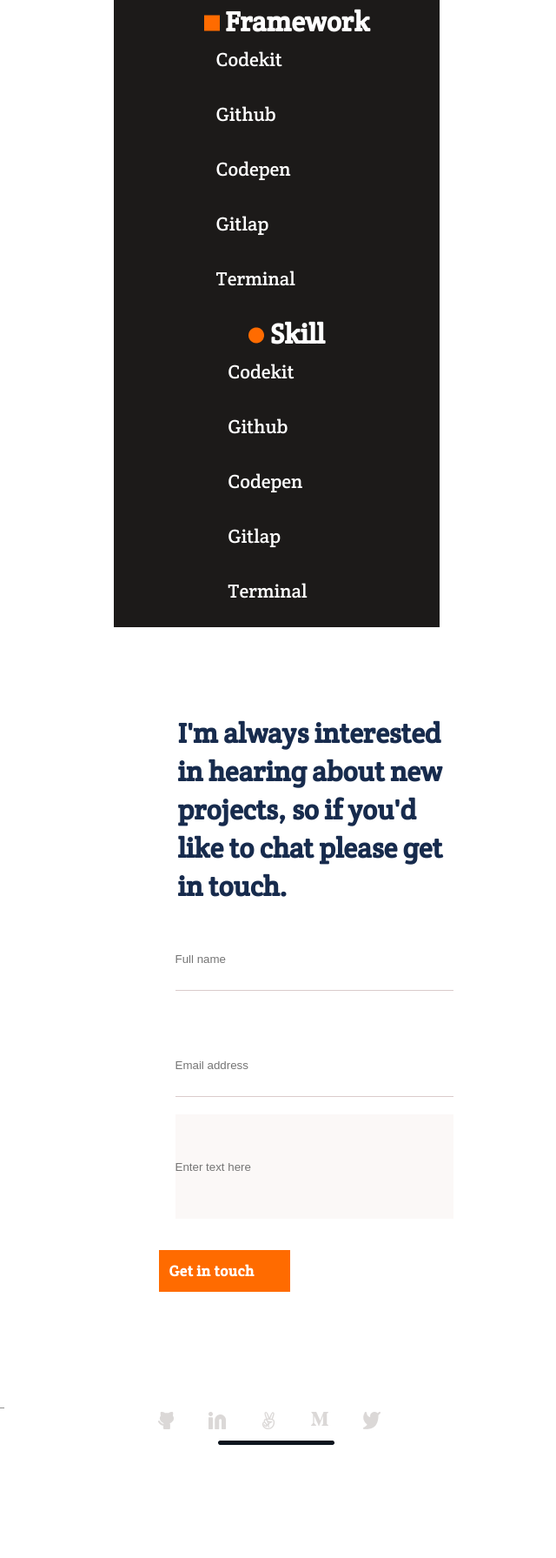
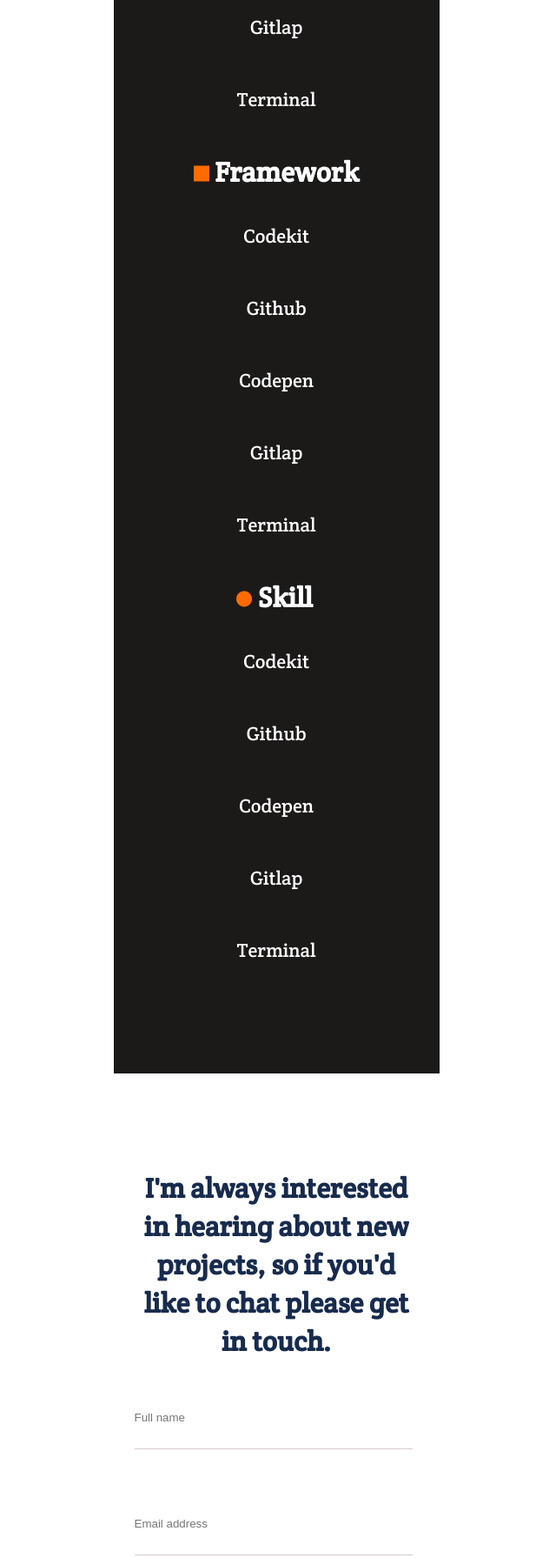
Before and after one commit to SAZZAD1Q2/My-Best-Portfolio, a website: page index.html in a window 1280 px wide. Shown: the part 5003-6794 px from the top of the page at 87% size, without its empty margins (322-962 px from the left). Before the commit the page ends 6668 px from the top, so only its background shows below. Drawn offline with Linux system fonts and the light colour scheme.

Commit message:
html and css file updated

```diff
--- a/index.html
+++ b/index.html
@@ -197,27 +197,27 @@
     <div class="card-about-text"><P>Hello I’m a software developer! I can help you build a product , feature or website Look through some of my work and experience! If you like what you see and have a project you need coded, don’t hestiate to contact me.</P></div>
     <a href="#" class="card-about-button">Get My Resume</a>
     <div class="about-image"></div>
-    <div class="about-img"><img src="img/Vector44.png" alt=""></div>
+    <div class="about-vector-img"></div>
     <!--skill part start-->
     <div class="skill">
 
         <div class="card-skill">
 
             <h3 class="skill-img ab"> <img src="img/skill55.png" alt=""> Language</h3>
-            <ul>
-                <li class="skillname sn">
+            <ul class="skill-group">
+                <li class="skillname spslill">
                     <a href="#">Javascript</a>
                 </li>
-                <li class="skillname sn">
+                <li class="skillname">
                     <a href="#">HTML</a>
                 </li>
-                <li class="skillname sn">
+                <li class="skillname">
                     <a href="#">CSS</a>
                 </li>
-                <li class="skillname sn">
+                <li class="skillname">
                     <a href="#">Gitlap</a>
                 </li>
-                <li class="skillname sn">
+                <li class="skillname">
                     <a href="#">Terminal</a>
                 </li>
             </ul>
@@ -225,29 +225,8 @@
         <div class="card-skill">
 
             <h3 class="skill-img ab"> <img src="img/framwork56.png" alt=""> Framework</h3>
-            <ul>
-                <li class="skillname sn">
-                    <a href="#">Codekit</a>
-                </li>
-                <li class="skillname sn">
-                    <a href="#">Github</a>
-                </li>
-                <li class="skillname sn">
-                    <a href="#">Codepen</a>
-                </li>
-                <li class="skillname sn">
-                    <a href="#">Gitlap</a>
-                </li>
-                <li class="skillname sn">
-                    <a href="#">Terminal</a>
-                </li>
-            </ul>
-        </div>
-        <div class="card-skill">
-
-            <h3 class="skill-img"> <img src="img/round57.png" alt=""> Skill</h3>
-            <ul>
-                <li class="skillname">
+            <ul class="skill-group">
+                <li class="skillname spslill">
                     <a href="#">Codekit</a>
                 </li>
                 <li class="skillname">
@@ -264,10 +243,31 @@
                 </li>
             </ul>
         </div>
+        <div class="card-skill">
+
+            <h3 class="skill-img"> <img src="img/round57.png" alt=""> Skill</h3>
+            <ul class="skill-group">
+                <li class="skillname spslill">
+                    <a href="#">Codekit</a>
+                </li>
+                <li class="skillname">
+                    <a href="#">Github</a>
+                </li>
+                <li class="skillname">
+                    <a href="#">Codepen</a>
+                </li>
+                <li class="skillname">
+                    <a href="#">Gitlap</a>
+                </li>
+                <li class="skillname">
+                    <a class="lastskill" href="#">Terminal</a>
+                </li>
+            </ul>
+        </div>
     </div>
    </section>
    <!--contact section start-->
-   <section class="card4">
+   <section class="card-4">
     <div class="contact-text-card">I'm always interested in hearing about new projects, so if you'd like to chat please get in touch.</div>
     <div class="contact-field-card">
         <input class="input-field" type="text" placeholder="Full name">
@@ -275,13 +275,9 @@
         <input class="input-textarea" type="textarea" placeholder="Enter text here">
     </div>
     <div class="contact-button-card"><a href="#">Get in touch</a></div>
-    <div class="contact-media-card">
-
-    </div>
+    <div class="contact-last-img"></div>
    </section>
    <!--footer social media part-->
-   <div class="footer-img"><img src="img/Vector44.png" alt=""></div>
-
    <section class="footer-social-media">
     <ul class="footer-media-links">
         <li>
--- a/style.css
+++ b/style.css
@@ -265,6 +265,7 @@
 .about-image{
   margin-top: -80px;
   margin-right: 0;
+  margin-bottom: 30px;
   height: 250px;
   width: 170px;
   background-image: url(img/About.png);
@@ -274,6 +275,12 @@
   background-position:center;
   align-self: flex-end;
 
+}
+.about-vector-img {
+  width: 327px;
+  height: 1px;
+  background-color: rgb(169, 168, 168);
+  margin-bottom: 30px;
 }
 
 .footer-media-links a {
@@ -429,22 +436,26 @@
   flex-grow: 0;
 }
 
-.about-img {
-  color: white;
-}
-
-.skill {
-  display: flex;
-  flex-direction: column;
-  justify-content: center;
-  align-items: center;
+ .skill {
+  display: grid;
+  place-items: center;
   width: 327px;
   order: 2;
 }
 
+.skill-group {
+  display: flex;
+  flex-direction: column;
+  flex-wrap: wrap;
+  align-items: center;
+}
+
+.spslill {
+  margin-top: 30px;
+}
+
 .skill-img {
   color: #fff;
-  padding-left: 24px;
   align-items: center;
   font-family: "Crete Round", serif;
   font-style: normal;
@@ -453,45 +464,43 @@
   line-height: 44px;
 }
 
-.sn {
-  padding-left: 38px;
-}
+
 
 .skillname {
   list-style: none;
-  padding-bottom: 20px;
-  text-align: center;
+  padding-bottom: 40px;
 }
 
-.card4 {
+.lastskill {
+  padding-bottom: 80px;
+}
+
+/* == cantact part start == */
+
+.card-4 {
   display: flex;
-  place-items: center;
-  flex-direction: column;
-  justify-content: center;
-  align-items: center;
+flex-direction: column;
+flex-wrap: wrap;
+align-content: center;
   width: 327px;
 }
 
 .contact-text-card {
-  margin-left: 50px;
   width: 327px;
-  height: 216px;
-  margin-top: 100px;
+  margin-top: 110px;
   font-family: "Crete Round", serif;
   font-style: normal;
   font-weight: 700;
   font-size: 32px;
   line-height: 44px;
   color: #172b4d;
-  flex: none;
-  order: 0;
-  flex-grow: 0;
+  text-align: center;
 }
 
 .contact-field-card {
   width: 327px;
   height: 200px;
-  margin-left: 47px;
+
   background: #fff;
 }
 
@@ -507,15 +516,15 @@
 
 .input-textarea {
   width: 320px;
-  height: 120px;
+  padding: 12px 0 120px 12px;
   background: #fbf8f7;
   border: none;
+  text-align: start;
 }
 
 .contact-button-card {
   margin-bottom: 120px;
-  margin-top: 200px;
-  margin-left: 28px;
+  margin-top: 235px;
   width: 127px;
   height: 24px;
   padding: 12px;
@@ -527,16 +536,28 @@
   background: #ff6b00;
   letter-spacing: 0.03em;
   color: #fff;
-  flex: none;
-  order: 0;
-  flex-grow: 0;
 }
+
 .contact-button-card a{
- text-decoration: none;
- color: white;
+  text-decoration: none;
+  color: white;
+ }
+
+.contact-last-img {
+  width: 327px;
+  height: 1px;
+  margin-top: -1px;
+  background-image: url(img/Vector44.png);
+  background-size: contain;
+  background-repeat: no-repeat;
+  background-position: center;
+  margin: 0 auto;
+
 }
 
 .footer-social-media {
+  margin-top: 30px;
+  margin-bottom: 16px;
   text-align: center;
   width: 327px;
   display: flex;
```
